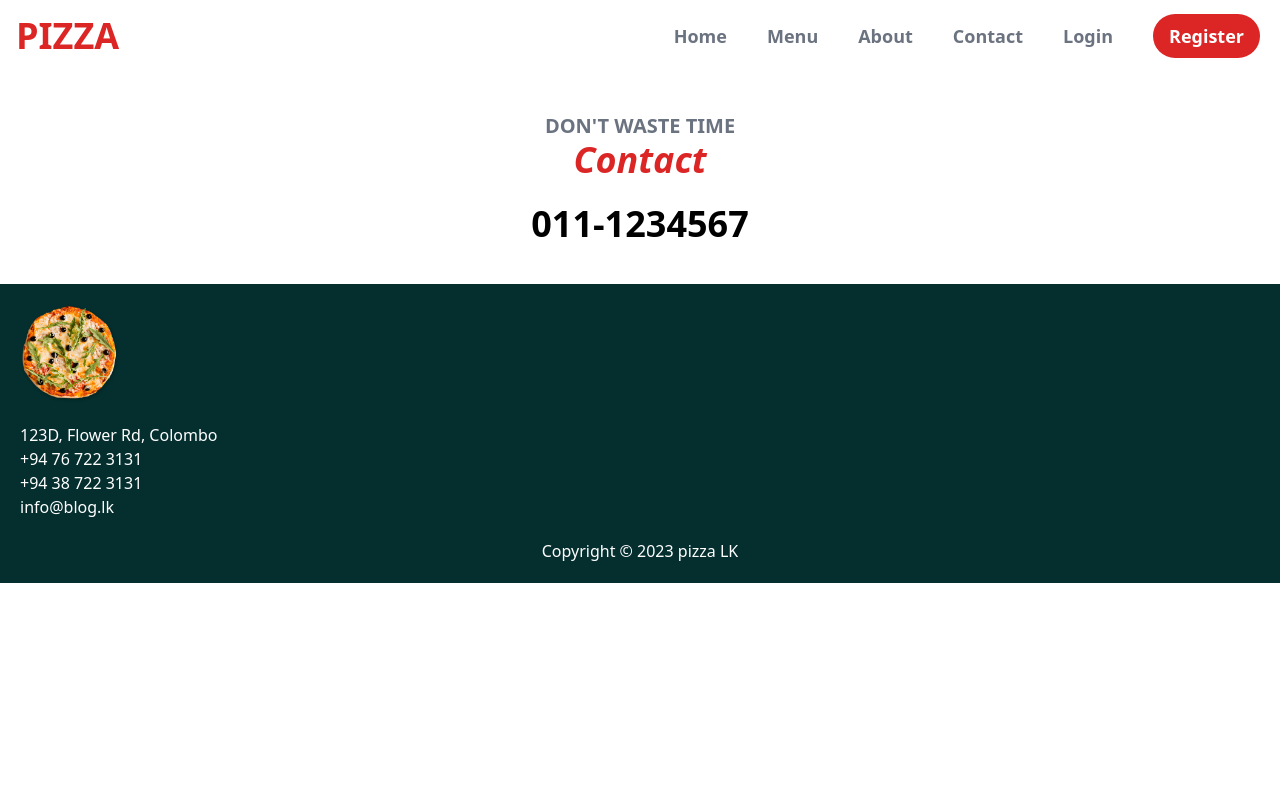
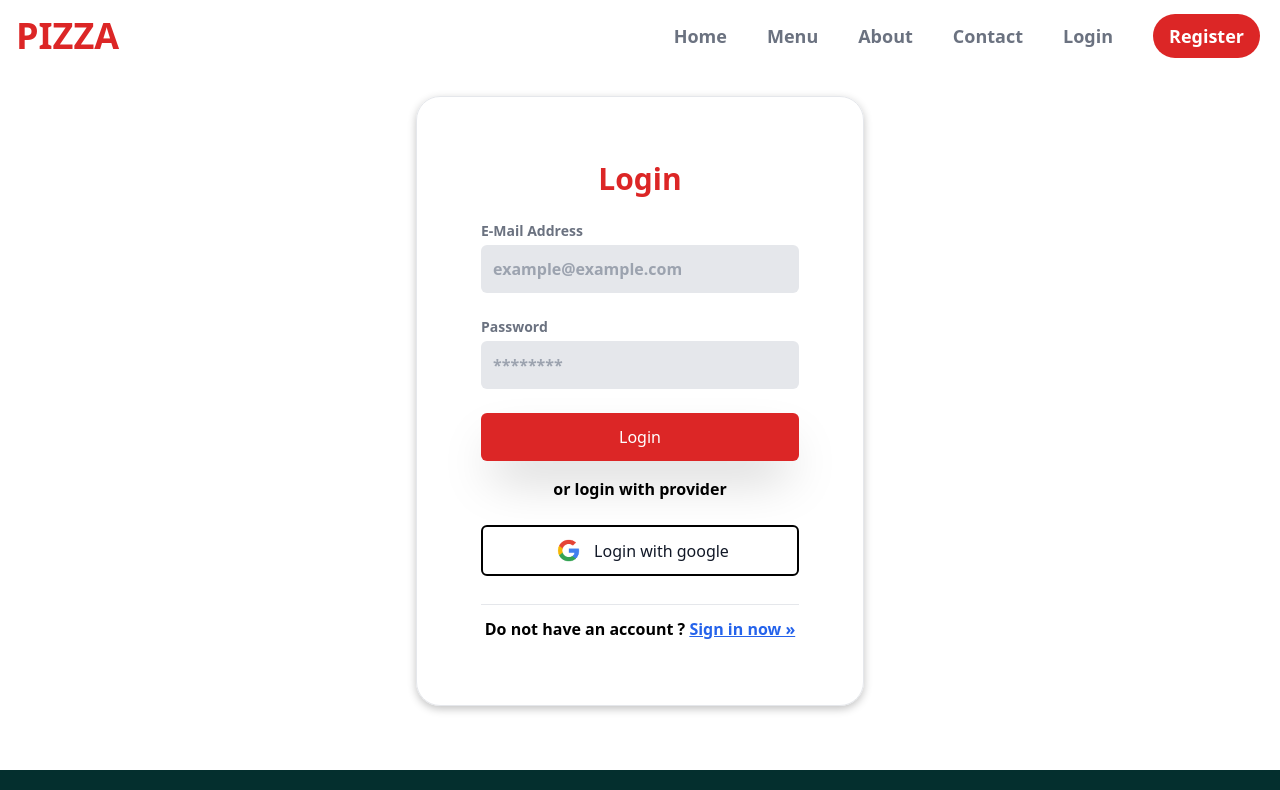
Before and after one commit to Viraj-Lakshitha12/Food-Ordering-System, a React (Vite) app in the folder Food-Ordering-App/: page /login in a window 1280 px wide. Shown: the top 790 px of the page. Built offline with nearby package versions, Linux system fonts and the light colour scheme.

Commit message:
UPDATE login page

```diff
--- a/Food-Ordering-App/src/App.tsx
+++ b/Food-Ordering-App/src/App.tsx
@@ -7,6 +7,7 @@ import HomeMenu from "./views/homeMenu.tsx";
 import About from "./views/about.tsx";
 import Contact from "./views/contact.tsx";
 import Register from "./views/register.tsx";
+import Login from "./views/login.tsx";
 
 function App() {
     return (
@@ -17,7 +18,7 @@ function App() {
                 <Route path={"/menu"} element={<HomeMenu/>}/>
                 <Route path={"/about"} element={<About/>}/>
                 <Route path={"/contact"} element={<Contact/>}/>
-                <Route path={"/login"} element={<Contact/>}/>
+                <Route path={"/login"} element={<Login/>}/>
                 <Route path={"/register"} element={<Register/>}/>
 
             </Routes>
--- a/Food-Ordering-App/src/views/login.tsx
+++ b/Food-Ordering-App/src/views/login.tsx
@@ -1,7 +1,70 @@
+import {Link} from "react-router-dom";
+import {useState} from "react";
+
 export default function Login(): JSX.Element {
+
+
+    const [email, setEmail] = useState('');
+    const [password, setPassword] = useState('');
+
     return (
-        <section>
+        <div className="flex flex-col justify-center items-center  bg-center mt-6 my-16">
+            <div className="p-16 rounded-3xl text-white border w-[35vw] shadow-[rgba(0,_0,_0,_0.24)_0px_3px_8px]">
+                <h1 className="text-3xl font-semibold mb-6 text-red-600 text-center">Login</h1>
+                <form className="space-y-6">
+                    <div>
+                        <label htmlFor="email" className="block text-sm text-gray-500 font-bold">
+                            E-Mail Address
+                        </label>
+                        <input
+                            type="email"
+                            id="email"
+                            name="email"
+                            className="mt-1 p-3 w-full rounded-md bg-gray-200 text-black font-semibold hover:border-2 hover:border-blue-800"
+                            placeholder="example@example.com"
+                            value={email}
+                            onChange={(ev) => setEmail(ev.target.value)}
+                        />
+                    </div>
+                    <div>
+                        <label htmlFor="password" className="block text-sm text-gray-500 font-bold">
+                            Password
+                        </label>
+                        <input
+                            type="password"
+                            id="password"
+                            name="password"
+                            className="mt-1 p-3 w-full rounded-md bg-gray-200 text-black font-semibold hover:border-2 hover:border-blue-800"
+                            placeholder="********"
+                            value={password}
+                            onChange={(ev) => setPassword(ev.target.value)}
+                        />
+                    </div>
 
-        </section>
+                    <button
+                        className="relative flex w-full bg-red-600 p-3 rounded-md transition duration-300
+                         items-center justify-center overflow-hidden
+                         font-medium text-white shadow-2xl  before:absolute before:inset-0 before:border-0
+                          before:border-white before:duration-100 before:ease-linear hover:bg-white hover:text-red-600 hover:shadow-
+                          blue-600 hover:before:border-[25px]" type="submit">
+                        <span className="relative z-10">Login</span>
+                    </button>
+                </form>
+
+                <div className={'text-black text-center p-2 font-semibold mt-2'}>
+                    or login with provider
+                </div>
+
+                <button
+                    className={'flex gap-2 items-center justify-center text-gray-900 my-4 w-full py-1.5 text-center border-2 border-black rounded-md'}>
+                    <img src={'src/assets/images/google-icon.png'} alt={'google'} width={'35'}/>Login
+                    with google
+                </button>
+                <div className={'text-center mt-7 text-black font-semibold border-t pt-3'}>
+                    Do not have an account ? <Link to={'/register'}><span
+                    className={'text-blue-600 underline'}>Sign in now &raquo;</span></Link>
+                </div>
+            </div>
+        </div>
     )
 }
--- a/Food-Ordering-App/src/views/register.tsx
+++ b/Food-Ordering-App/src/views/register.tsx
@@ -40,7 +40,7 @@ const RegisterForm = () => {
     };
 
     return (
-        <div className="flex flex-col justify-center items-center  bg-center mt-10 my-16">
+        <div className="flex flex-col justify-center items-center  bg-center mt-6 my-16">
             <div className="p-16 rounded-3xl text-white border w-[35vw] shadow-[rgba(0,_0,_0,_0.24)_0px_3px_8px]">
                 <h1 className="text-3xl font-semibold mb-6 text-red-600 text-center">Register</h1>
                 <form className="space-y-6" onSubmit={handleFormSubmit}>
@@ -92,9 +92,9 @@ const RegisterForm = () => {
                     <img src={'src/assets/images/google-icon.png'} alt={'google'} width={'35'}/>Login
                     with google
                 </button>
-                <div className={'text-center mt-7 text-black font-semibold border-t pt-3'}>
-                    Do not have an account ? <Link to={'/login'}><span
-                    className={'text-blue-600 underline'}>Sign in now &raquo;</span></Link>
+                <div className={'font-semibold border-t pt-3 text-black text-center mt-7'}>
+                    Do have an account? <Link to={'/login'}><span
+                    className={'text-blue-600 underline'}>Sign In now &raquo;</span></Link>
                 </div>
             </div>
         </div>
```
